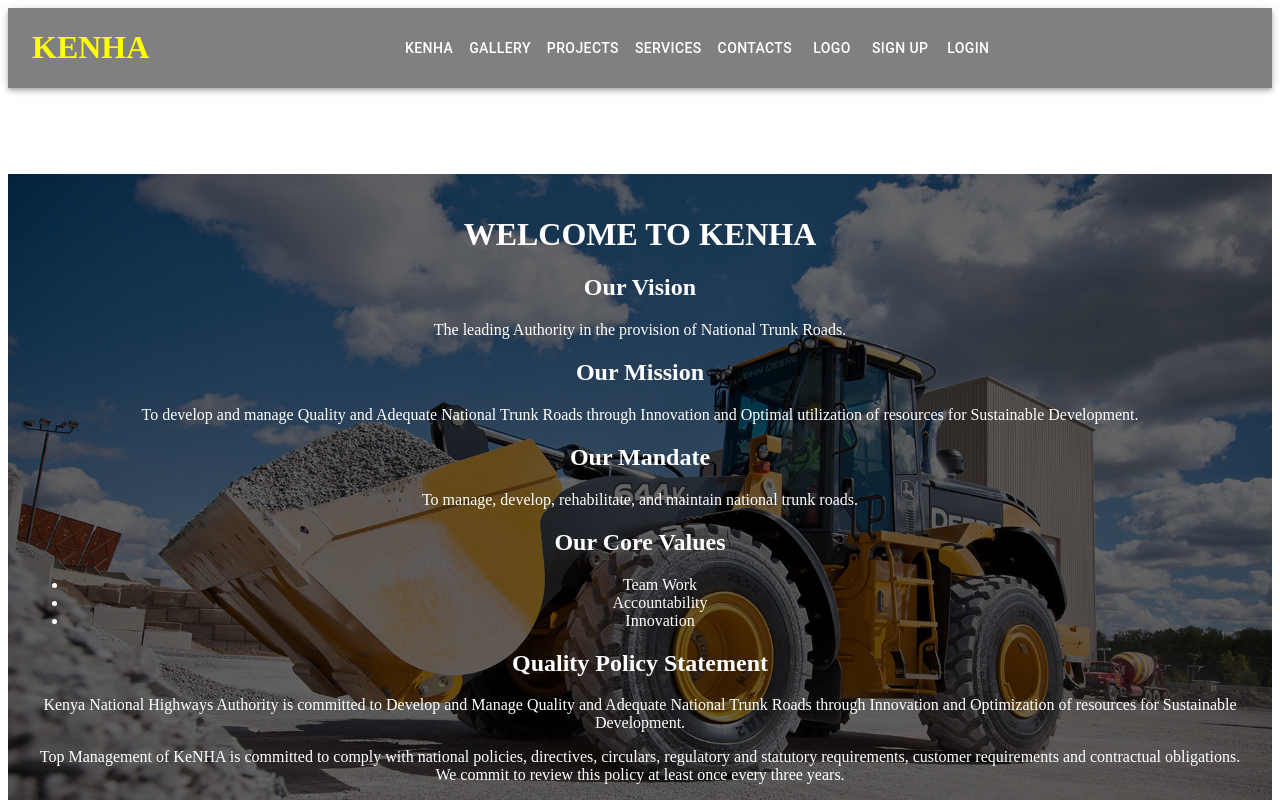
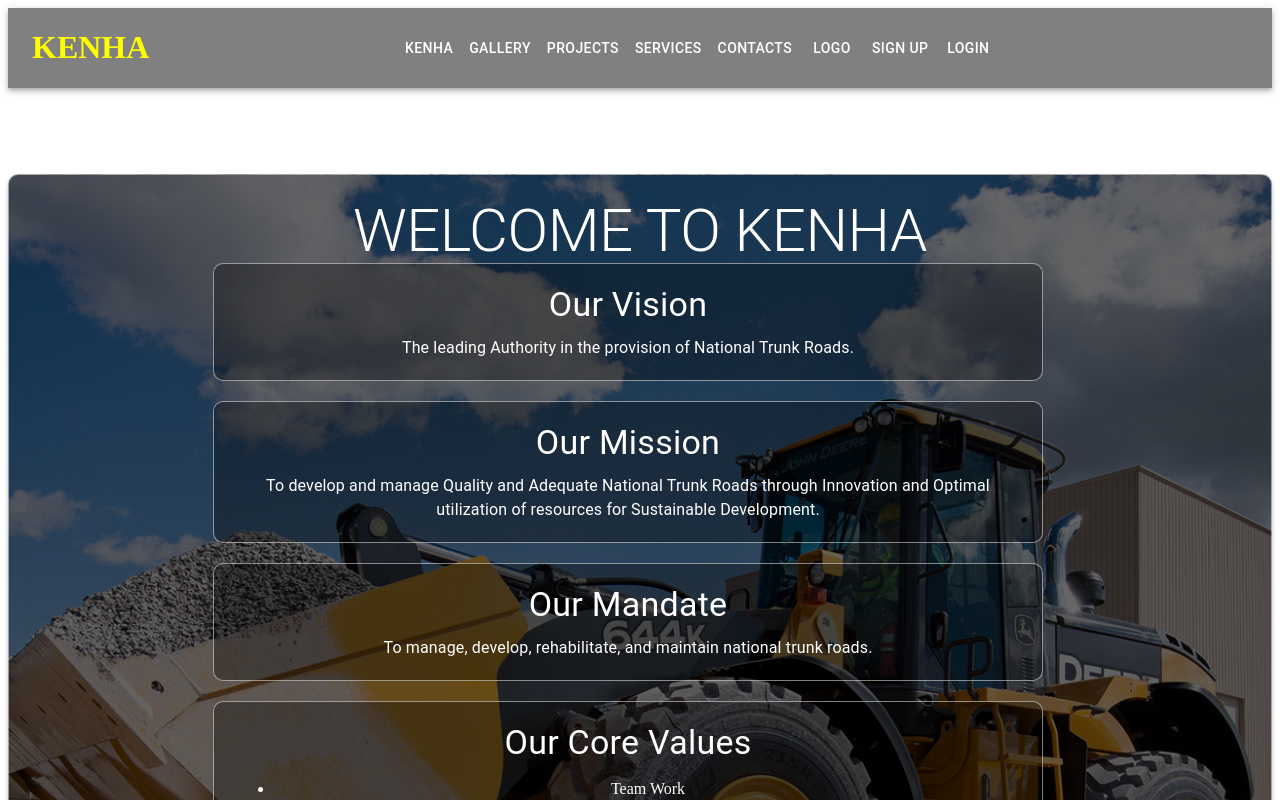
Before and after one commit to christine-M9/KeNHA-Project-MGMT-System, a React (Vite) app in the folder kenha-frontend/: page / in a window 1280 px wide. Shown: the top 800 px of the page. Built offline with nearby package versions, Linux system fonts and the light colour scheme.

Commit message:
homepage styling

```diff
--- a/kenha-frontend/src/Welcome.jsx
+++ b/kenha-frontend/src/Welcome.jsx
@@ -1,4 +1,5 @@
 import React from 'react';
+import { Typography, Grid } from '@mui/material';
 
 const Welcome = () => {
   const containerStyle = {
@@ -9,40 +10,48 @@
     backgroundSize: 'cover',
     backgroundPosition: 'center',
     color: 'white',
+    boxShadow: '0px 4px 4px rgba(0, 0, 0, 0.25)',
+    border: '1px solid rgba(255, 255, 255, 0.5)',
+    borderRadius: '10px',
+  };
+
+  const gridItemStyle = {
+    padding: '20px',
+    border: '1px solid rgba(255, 255, 255, 0.5)',
+    borderRadius: '10px',
+    background: 'rgba(0, 0, 0, 0.3)',
+    marginBottom: '20px'
   };
 
   return (
     <div style={containerStyle}>
-      <h1>WELCOME TO KENHA</h1>
-      <h2>Our Vision</h2>
-      <p>The leading Authority in the provision of National Trunk Roads.</p>
+      <Typography variant="h2" style={{ marginBottom: '20px' }}>WELCOME TO KENHA</Typography>
 
-      <h2>Our Mission</h2>
-      <p>To develop and manage Quality and Adequate National Trunk Roads through Innovation and Optimal utilization of resources for Sustainable Development.</p>
-
-      <h2>Our Mandate</h2>
-      <p>To manage, develop, rehabilitate, and maintain national trunk roads.</p>
-
-      <h2>Our Core Values</h2>
-      <ul>
-        <li>Team Work</li>
-        <li>Accountability</li>
-        <li>Innovation</li>
-      </ul>
-
-      <h2>Quality Policy Statement</h2>
-      <p>
-        Kenya National Highways Authority is committed to Develop and Manage Quality and Adequate National Trunk Roads through Innovation and Optimization of resources for Sustainable Development.
-      </p>
-      <p>
-        Top Management of KeNHA is committed to comply with national policies, directives, circulars, regulatory and statutory requirements, customer requirements and contractual obligations. We commit to review this policy at least once every three years.
-      </p>
-      <p>
-        The Top Management of KeNHA commits to provide the necessary resources towards the effective implementation and continual improvement of the Quality Management System that conforms to the requirement of ISO 9001:2015 Standard.
-      </p>
-      <p>
-        Quality objectives shall be established at all functional levels in the Authority on an annual basis derived from the organization’s strategic objectives.
-      </p>
+      <Grid container spacing={3} justifyContent="center">
+        {[
+          { title: 'Our Vision', content: 'The leading Authority in the provision of National Trunk Roads.' },
+          { title: 'Our Mission', content: 'To develop and manage Quality and Adequate National Trunk Roads through Innovation and Optimal utilization of resources for Sustainable Development.' },
+          { title: 'Our Mandate', content: 'To manage, develop, rehabilitate, and maintain national trunk roads.' },
+          { title: 'Our Core Values', content: ['Team Work', 'Accountability', 'Innovation'] },
+          { title: 'Quality Policy Statement', content: [
+            'Kenya National Highways Authority is committed to Develop and Manage Quality and Adequate National Trunk Roads through Innovation and Optimization of resources for Sustainable Development.',
+            'Top Management of KeNHA is committed to comply with national policies, directives, circulars, regulatory and statutory requirements, customer requirements and contractual obligations. We commit to review this policy at least once every three years.',
+            'The Top Management of KeNHA commits to provide the necessary resources towards the effective implementation and continual improvement of the Quality Management System that conforms to the requirement of ISO 9001:2015 Standard.',
+            'Quality objectives shall be established at all functional levels in the Authority on an annual basis derived from the organization’s strategic objectives.'
+          ] },
+        ].map((section, index) => (
+          <Grid item xs={12} md={8} key={index} style={gridItemStyle}>
+            <Typography variant="h4" style={{ marginBottom: '10px', color: 'white' }}>{section.title}</Typography>
+            {Array.isArray(section.content) ? (
+              <ul>
+                {section.content.map((item, i) => <li key={i} style={{ color: 'white' }}>{item}</li>)}
+              </ul>
+            ) : (
+              <Typography variant="body1" style={{ color: 'white' }}>{section.content}</Typography>
+            )}
+          </Grid>
+        ))}
+      </Grid>
     </div>
   );
 }
```
Also changed, not shown: 1 other file (tests, documents, lock files or other folders).
